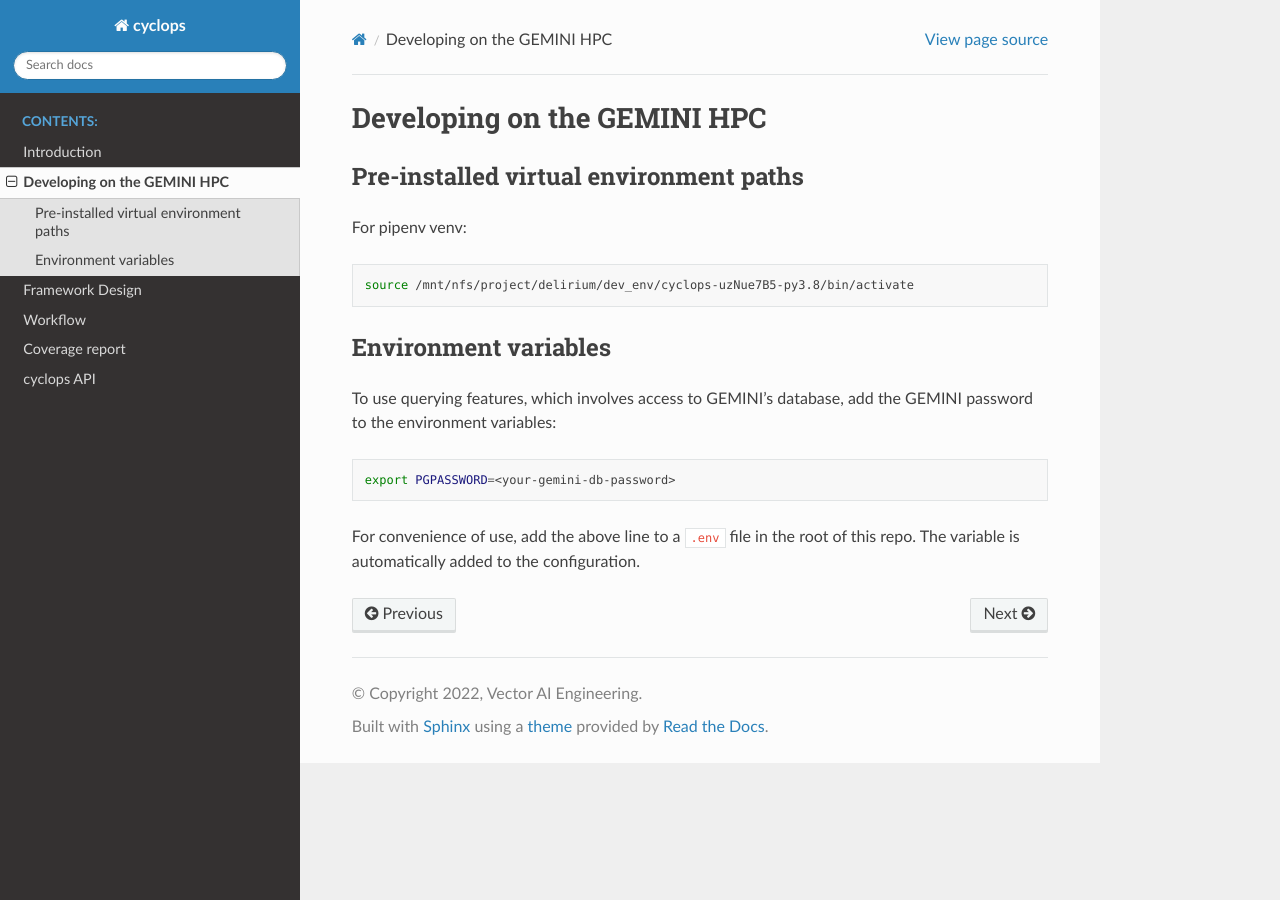
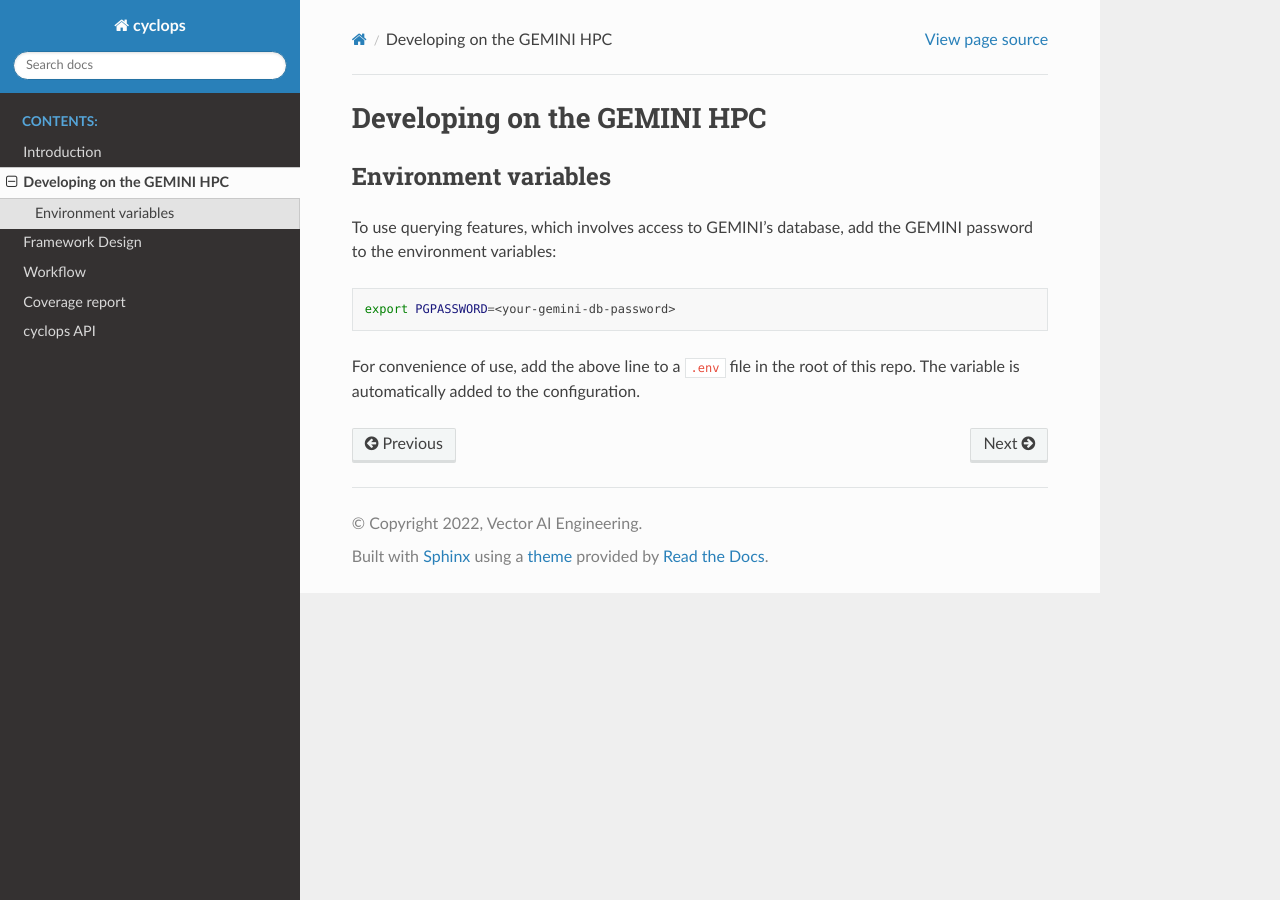
Before and after one commit to VectorInstitute/cyclops, a Sphinx documentation site: the page built from docs/source/gemini_hpc.rst, in a window 1280 px wide. Built offline with Sphinx 7.4.7 and the Read the Docs theme 2.0.0, drawn with Linux system fonts in a browser that asks for light colours.

Commit message:
Remove pre-installed path stuff

```diff
--- a/docs/source/gemini_hpc.rst
+++ b/docs/source/gemini_hpc.rst
@@ -1,15 +1,6 @@
 
 Developing on the GEMINI HPC
 ----------------------------
-
-Pre-installed virtual environment paths
-^^^^^^^^^^^^^^^^^^^^^^^^^^^^^^^^^^^^^^^
-
-For pipenv venv:
-
-.. code-block:: bash
-
-   source /mnt/nfs/project/delirium/dev_env/cyclops-uzNue7B5-py3.8/bin/activate
 
 Environment variables
 ^^^^^^^^^^^^^^^^^^^^^
```
